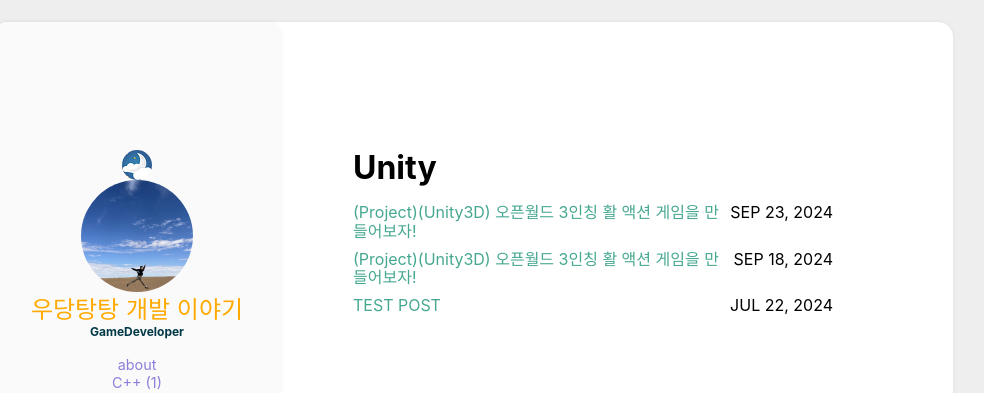
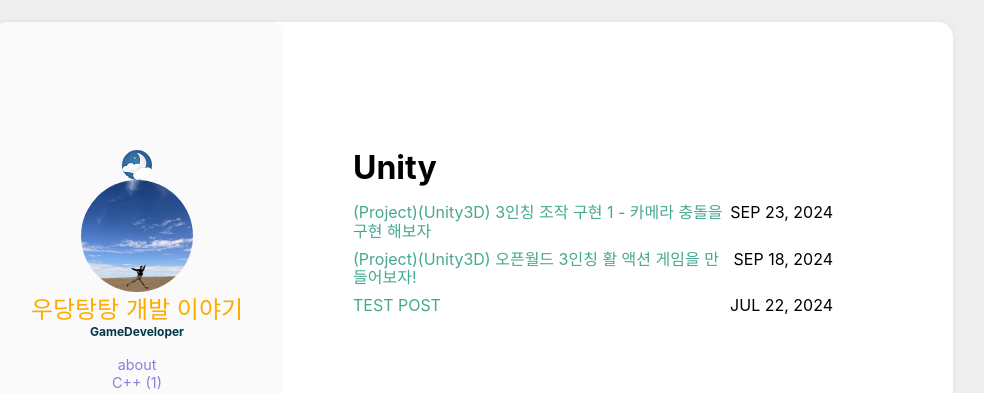
Before and after one commit to coleyoung-game/coleyoung-game.github.io, a Jekyll site: the page built from categories/Unity.html, in a window 1280 px wide. Shown: the top 393 px of the page, without its empty margins (167-1151 px from the left). Built offline with Jekyll 4.4.1, drawn with Linux system fonts in a browser that asks for light colours; some of the changed lines change nothing that is shown.

Commit message:
[Fix] error fixed.

```diff
--- a/_posts/2024-09-23-unity.md
+++ b/_posts/2024-09-23-unity.md
@@ -1,33 +1,30 @@
 ---
-title: (Project)(Unity3D) 오픈월드 3인칭 활 액션 게임을 만들어보자!
+title: (Project)(Unity3D) 3인칭 조작 구현 1 - 카메라 충돌을 구현 해보자
 categories: [Unity]
 comments: false
 ---
 
 이전에 작업했던 포트폴리오에 마음에 드는 에셋이 있어 그 에셋 기반으로 오픈월드 액션 게임을 만들어보려고한다.
 
-# Reference
-![image](https://github.com/user-attachments/assets/0fee7899-2364-43a8-9b26-483bb0880ce6)
-호라이즌 제로던
-- 캐릭터 뷰, 활 쏘는 모션 등등을 참고해서 작업할 것 같다.
+# 목적
+카메라가 벽에 충돌했을 때, 플레이어를 가까이 볼 수 있게 기능을 구현해본다.
 
-![image](https://github.com/user-attachments/assets/74f1f4de-c9c6-4882-b5e1-0eb4aa361a59)
-젤다의 전설 야숨의 숨결
-- 젤다의 전설 야숨의 숨결 보스전에서 쓰이는 기믹들을 참고해 작업할 것 같다.
+# 문제 발생
+카메라 오브젝트에서 Raycast를 쐈을 때 벽 Object가 Collision 되면, 카메라와 플레이어와의 거리를 좁히는 형식으로 구현했다.
+이렇게 구현하면, 벽 충돌 발생 시, 카메라 위치가 바꼈을 때도 raycast를 쏘기 때문에, 벽이 아닌 충돌체와 충돌하게 된다.
+그래서 카메라가 계속 순간이동하는 현상이 발생했다.
 
+# 해결 방안
+Raycast하는 빈Object와 카메라를 분리했다.
+CameraController에서 Raycast만 하는 빈Object와 카메라의 포지션을 설정해준다.
+카메라의 포지션은 현재 player와 카메라의 거리를 기반으로 포지션이 정해진다.
+Raycast하는 빈Object는 사전에 설정한 거리 기반으로 포지션이 정해진다.
 
-# 작업 예상 기간
+Raycast하는 빈Object는 현재 충돌된 객체에 따라 거리 값을 CameraController로 전달하고, 카메라는 그 값을 받아서 포지션을 설정한다.
 
-9월 23일부터 시작해서 10월말까지는 마무리 해보려고한다.
-기획은 피그마를 활용해 약식으로 진행할 것 같다.
-작업 내용들은 해당 블로그에 일지를 남겨보려고한다! 많관부
+Raycast하는 빈 Object의 포지션은 사전에 설정된 최대 거리로 포지션이 설정돼 있기 때문에 변동되지 않으므로, 충돌에 대한 정보만 제공한다.
 
-# 예상 작업 공수
+카메라가 순간이동하는 현상 해결!
 
-캐릭터 3인칭 조작
-활 액션
-오픈 월드 시스템
-- [Dev Weeks: Unity로 오픈월드를 만들어가는 과정과 기능 개발](https://www.youtube.com/watch?v=pQ0lb9OxxbE&t=3316s&ab_channel=UnityKorea)를 참고해 작업 진행할 것 같다.
-속성 시스템
-몬스터
-기타 등등..
+# 결과
+![2024-09-23 22 48 58](https://github.com/user-attachments/assets/3418ca49-6cf5-42fa-ab34-b54d67b4da2c)
```
